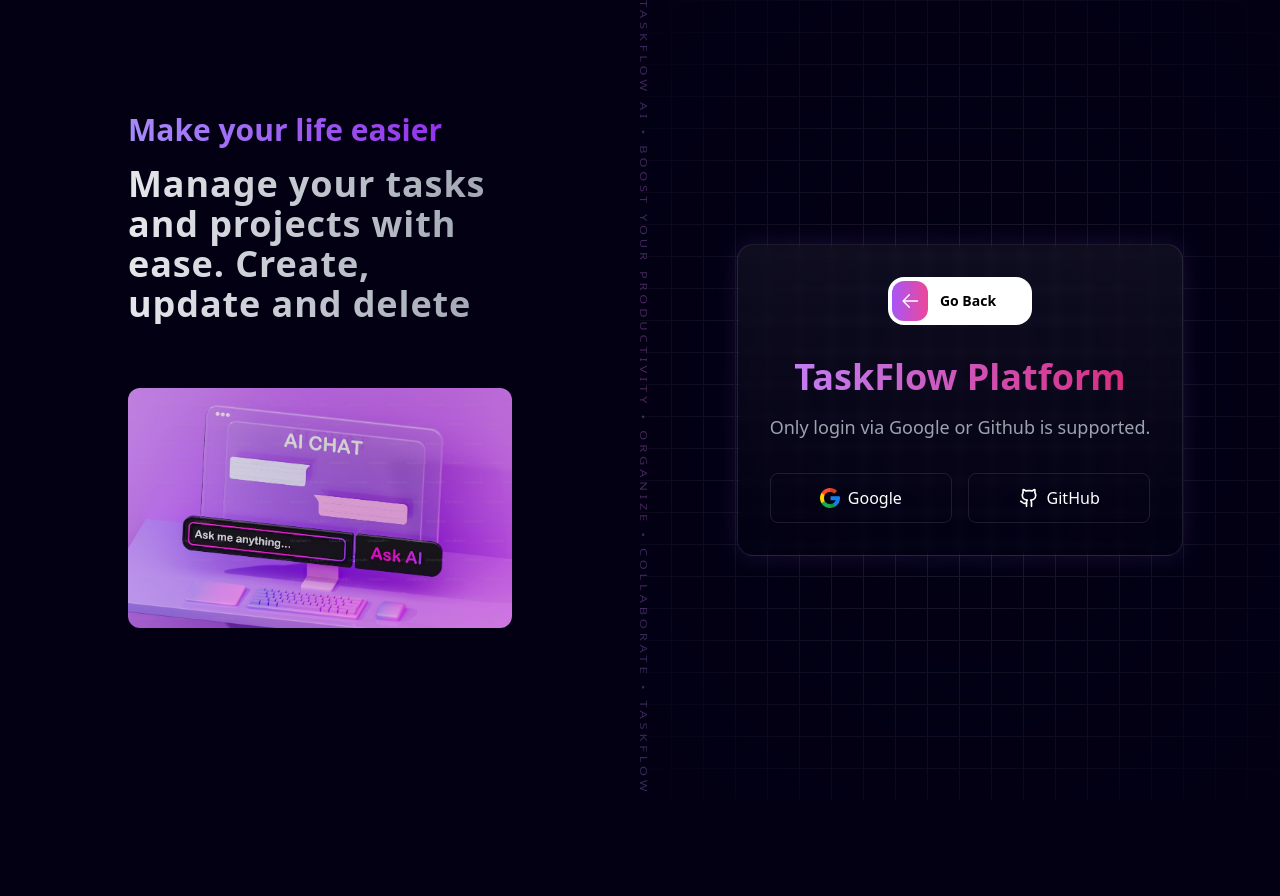
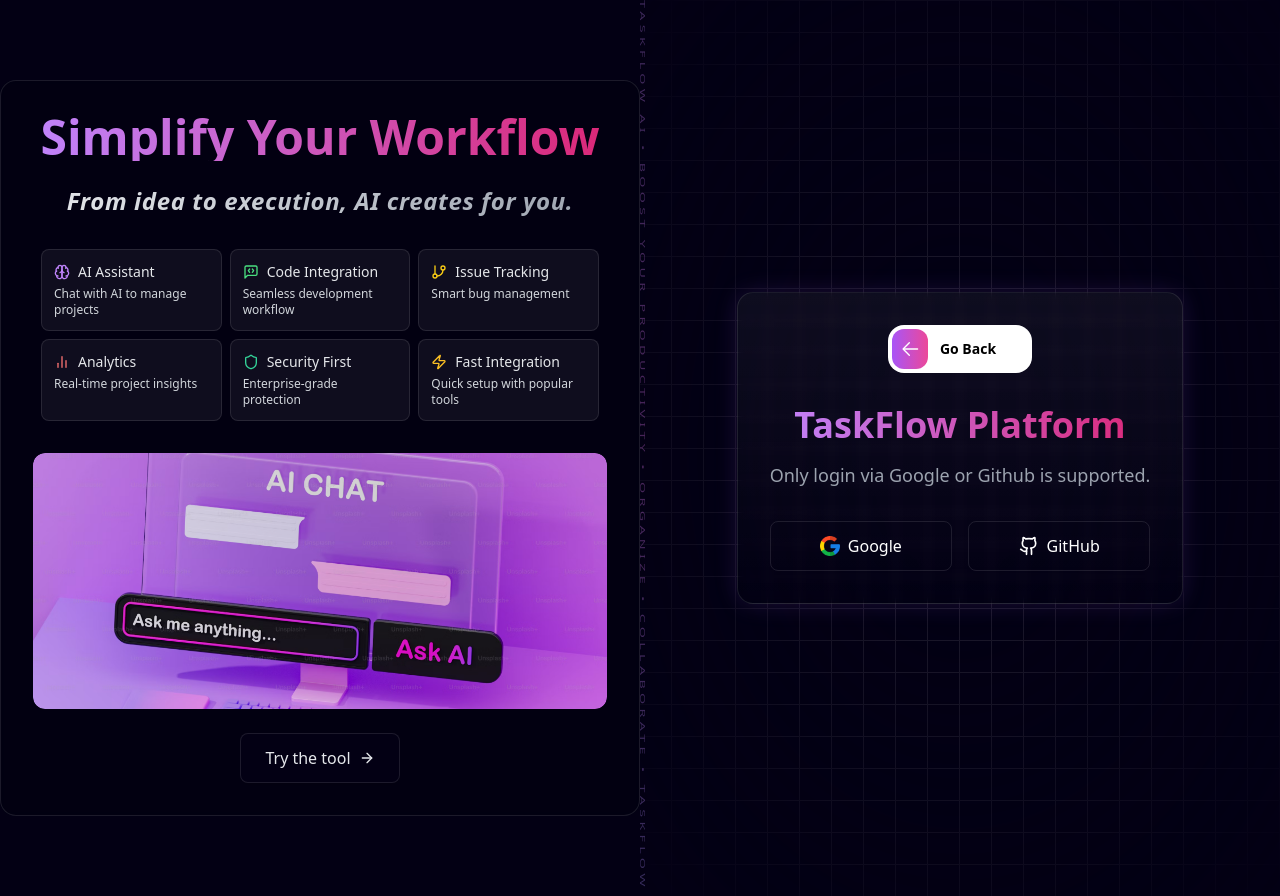
Before and after one commit to devZenta/TaskFlow, a Next.js app: page /login in a window 1280 px wide. Before the commit the page ends 800 px from the top, so only its background shows below. Built offline with nearby package versions, Linux system fonts and the light colour scheme.

Commit message:
Enhance 3DCard component with updated layout, new features, and improved visuals

```diff
--- a/src/components/LoginPage/3DCard.tsx
+++ b/src/components/LoginPage/3DCard.tsx
@@ -3,38 +3,109 @@
 import Image from "next/image";
 import React from "react";
 import { CardBody, CardContainer, CardItem } from "../ui/3d-card";
+import {
+  Brain,
+  MessageSquareCode,
+  GitBranch,
+  BarChart2,
+  Shield,
+  Zap,
+  ArrowRight
+} from 'lucide-react';
 
 export function ThreeDCard() {
   return (
     <div className="flex items-center justify-center h-full min-h-screen">
-      <div className="-mt-48">
-        <CardContainer className="inter-var">
-          <CardBody className="text-3xl font-bold bg-clip-text text-transparent bg-gradient-to-r from-violet-400 to-purple-600">
+      <div className="-mt-48"></div>
+      <CardContainer className="inter-var bg-black/10 backdrop-blur-sm p-8 rounded-2xl border border-white/10 w-auto sm:w-[35rem] md:w-[40rem]">
+        <CardBody className="relative group/card w-full h-auto">
           <CardItem
             translateZ="50"
-              className="text-3xl font-bold bg-clip-text text-transparent bg-gradient-to-r from-violet-400 to-purple-600"
+            className="text-4xl md:text-5xl font-bold bg-clip-text text-transparent bg-gradient-to-r from-purple-400 to-pink-600 text-center w-full mb-4"
           >
-                Make your life easier
+            Simplify Your Workflow
           </CardItem>
           <CardItem
             as="p"
             translateZ="60"
-              className="text-2xl md:text-4xl bg-gradient-to-r from-gray-200 to-gray-400 bg-clip-text text-transparent mb-16 font-bold tracking-wide pt-4"
+            className="text-lg md:text-2xl italic bg-gradient-to-r from-gray-200 to-gray-400 bg-clip-text text-transparent mb-8 font-bold tracking-wide pt-2 text-center w-full"
           >
-              Manage your tasks and projects with ease. Create, update and delete
+            From idea to execution, AI creates for you.
+          </CardItem>
+          <CardItem
+            translateZ="75"
+            className="text-xs md:text-sm text-gray-200 mb-8 w-full px-2"
+          >
+            <div className="grid grid-cols-2 md:grid-cols-3 gap-2">
+              <div className="p-3 rounded-lg border border-white/10 bg-white/5 backdrop-blur-sm hover:bg-white/10 transition-all duration-300">
+                <div className="flex items-center mb-1">
+                  <Brain className="w-4 h-4 text-purple-400 mr-2" />
+                  <span className="font-medium">AI Assistant</span>
+                </div>
+                <p className="text-xs text-gray-300">Chat with AI to manage projects</p>
+              </div>
+
+              <div className="p-3 rounded-lg border border-white/10 bg-white/5 backdrop-blur-sm hover:bg-white/10 transition-all duration-300">
+                <div className="flex items-center mb-1">
+                  <MessageSquareCode className="w-4 h-4 text-green-400 mr-2" />
+                  <span className="font-medium">Code Integration</span>
+                </div>
+                <p className="text-xs text-gray-300">Seamless development workflow</p>
+              </div>
+
+              <div className="p-3 rounded-lg border border-white/10 bg-white/5 backdrop-blur-sm hover:bg-white/10 transition-all duration-300">
+                <div className="flex items-center mb-1">
+                  <GitBranch className="w-4 h-4 text-yellow-400 mr-2" />
+                  <span className="font-medium">Issue Tracking</span>
+                </div>
+                <p className="text-xs text-gray-300">Smart bug management</p>
+              </div>
+
+              <div className="p-3 rounded-lg border border-white/10 bg-white/5 backdrop-blur-sm hover:bg-white/10 transition-all duration-300">
+                <div className="flex items-center mb-1">
+                  <BarChart2 className="w-4 h-4 text-red-400 mr-2" />
+                  <span className="font-medium">Analytics</span>
+                </div>
+                <p className="text-xs text-gray-300">Real-time project insights</p>
+              </div>
+
+              <div className="p-3 rounded-lg border border-white/10 bg-white/5 backdrop-blur-sm hover:bg-white/10 transition-all duration-300">
+                <div className="flex items-center mb-1">
+                  <Shield className="w-4 h-4 text-emerald-400 mr-2" />
+                  <span className="font-medium">Security First</span>
+                </div>
+                <p className="text-xs text-gray-300">Enterprise-grade protection</p>
+              </div>
+
+              <div className="p-3 rounded-lg border border-white/10 bg-white/5 backdrop-blur-sm hover:bg-white/10 transition-all duration-300">
+                <div className="flex items-center mb-1">
+                  <Zap className="w-4 h-4 text-amber-400 mr-2" />
+                  <span className="font-medium">Fast Integration</span>
+                </div>
+                <p className="text-xs text-gray-300">Quick setup with popular tools</p>
+              </div>
+            </div>
           </CardItem>
           <CardItem translateZ="100" className="w-full mt-4">
+            <div className="overflow-hidden rounded-xl">
               <Image
                 src="/LoginPage/Popup.png"
                 height="1000"
                 width="1000"
-                className="h-60 w-full object-cover rounded-xl group-hover/card:shadow-xl"
-                alt="3D Card Image"
+                className="h-64 w-full object-cover rounded-xl group-hover/card:shadow-xl"
+                alt="thumbnail"
               />
+            </div>
+          </CardItem>
+
+          <CardItem translateZ="120" className="w-full mt-6 flex justify-center">
+            <button className="px-6 py-3 rounded-lg font-medium text-gray-200 bg-[#030014] hover:bg-[#05001f] border border-white/10 shadow-md transition-all duration-300 flex items-center group">
+              Try the tool
+              <ArrowRight className="w-4 h-4 ml-2 group-hover:translate-x-1 transition-transform duration-300" />
+            </button>
           </CardItem>
         </CardBody>
       </CardContainer>
     </div>
-    </div>
   );
 }
```
Lines whose indentation alone changed are shown as unchanged.
